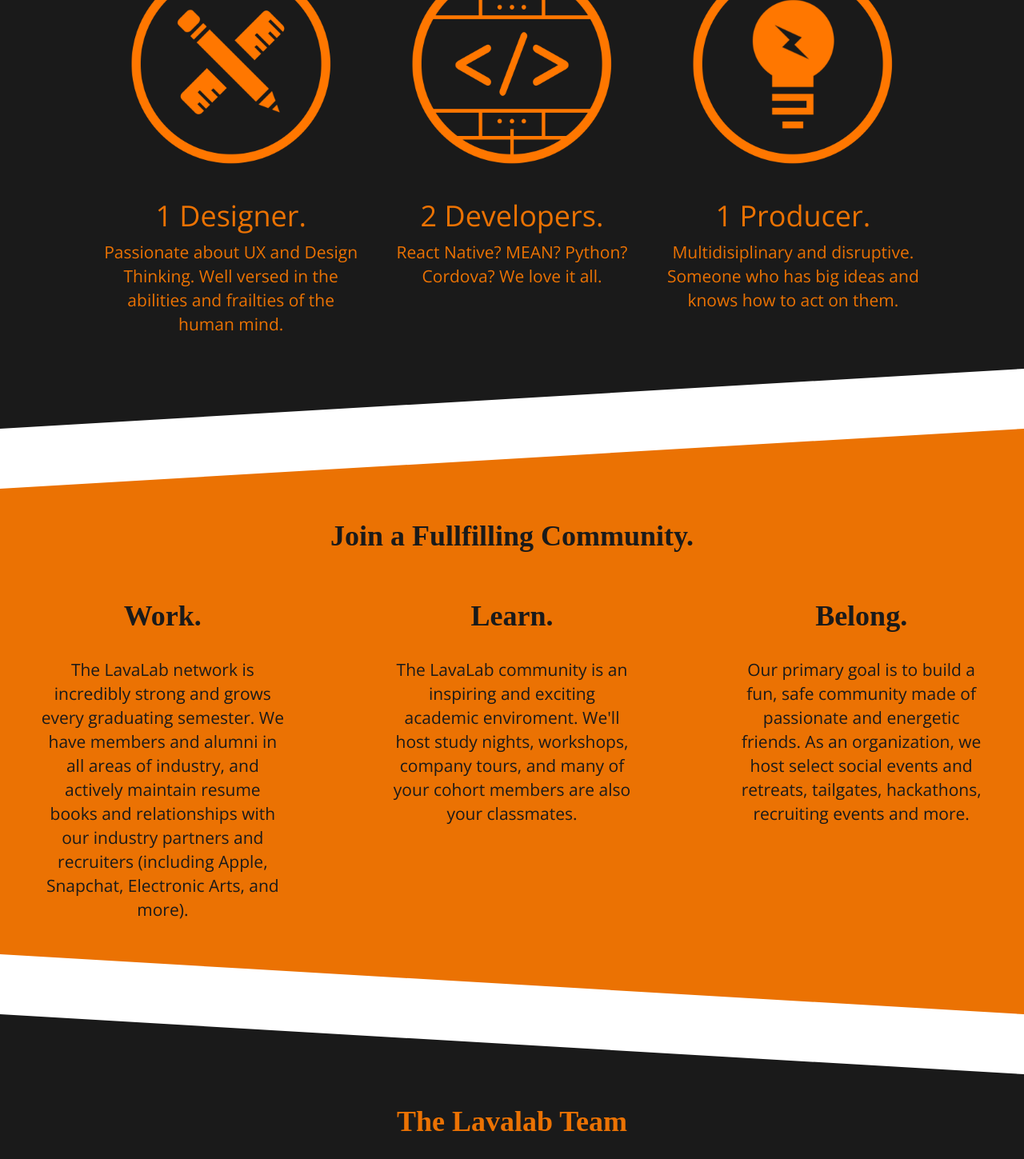
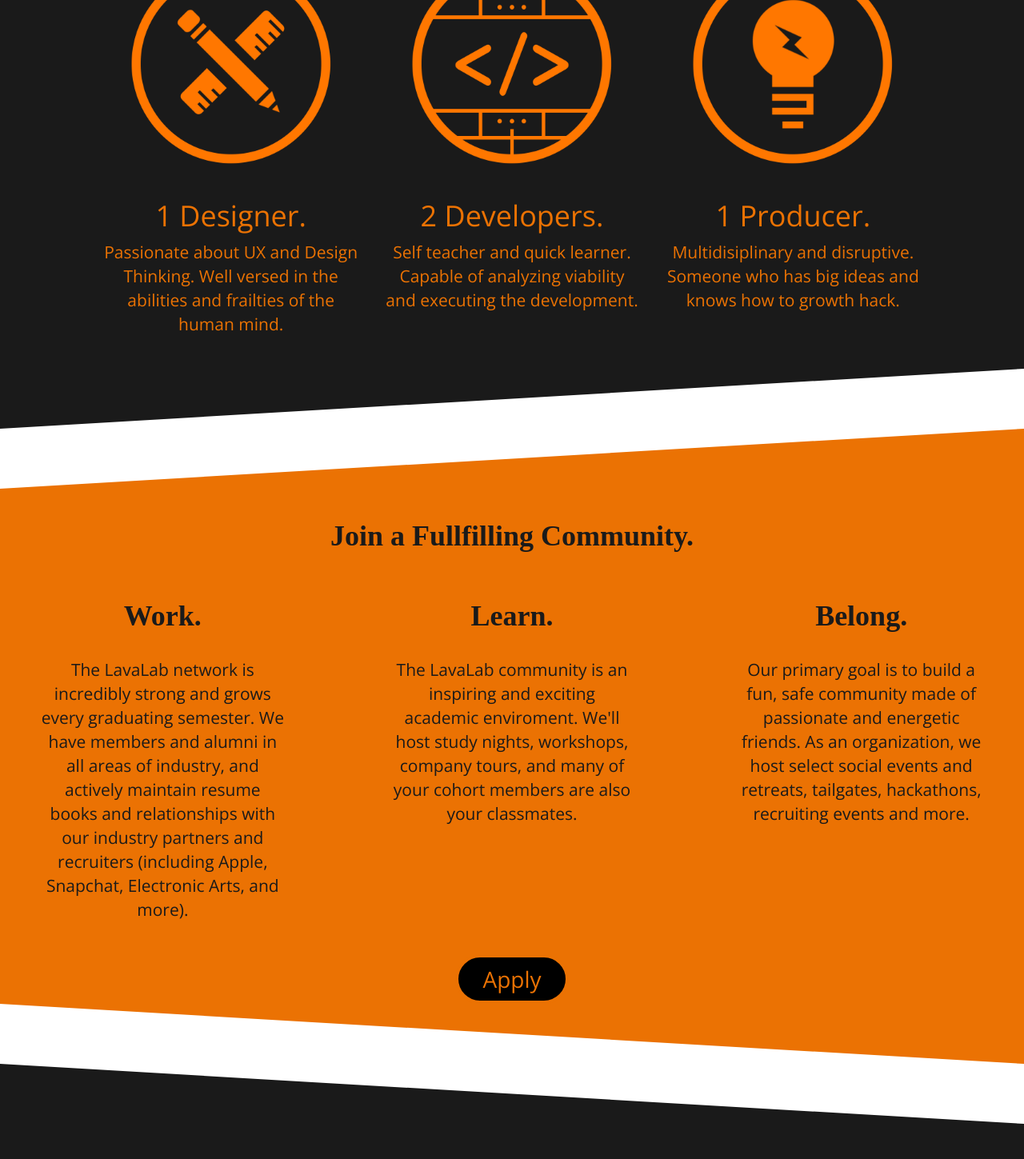
Before and after one commit to jzeiders/Lavalab, a React (Create React App) app: page / in a window 1280 px wide. Shown: the part 1076-2525 px from the top of the page at 80% size. Built offline with nearby package versions, Linux system fonts and the light colour scheme; a web font is replaced by a local one.

Commit message:
new small changes

```diff
--- a/src/App.css
+++ b/src/App.css
@@ -95,6 +95,10 @@ button {
   border-color:#eb7203;
   border-style: solid;
   border-width: 4px;
+}
+
+.curriculumButton {
+    background: rgba(0,0,0,1);
 }
 
 /* Grow */
--- a/src/components/Button.js
+++ b/src/components/Button.js
@@ -18,6 +18,13 @@ class LavaButton extends Component {
         </button></a>
         );
       }
+      else if (this.props.scrollButton === "2") {
+        return (
+        <a href={this.props.link}><button className="hvr-grow curriculumButton">
+          {this.props.text}
+        </button></a>
+        );
+      }
       else {
         return (
         <a href={this.props.link}><button className="hvr-grow">
--- a/src/components/Community.js
+++ b/src/components/Community.js
@@ -21,14 +21,14 @@ class Community extends Component {
                           <img className="role-image" src="developer.png"/>
                           <h1>2 Developers.</h1>
                           <p>
-                            React Native? MEAN? Python? Cordova? We love it all.
+                            Self teacher and quick learner. Capable of analyzing viability and executing the development.
                           </p>
                         </div>
                         <div className="col-md-4">
                           <img className="role-image" src="production.png"/>
                           <h1>1 Producer.</h1>
                           <p>
-                            Multidisiplinary and disruptive. Someone who has big ideas and knows how to act on them.
+                            Multidisiplinary and disruptive. Someone who has big ideas and knows how to growth hack.
                           </p>
                         </div>
                     </div>
--- a/src/components/Curriculum.js
+++ b/src/components/Curriculum.js
@@ -1,5 +1,6 @@
 import React, { Component } from 'react';
 import '../App.css';
+import LavaButton from './Button';
 
 class Curriculum extends Component {
   render() {
@@ -29,6 +30,7 @@ class Curriculum extends Component {
                         </p>
                       </div>
                   </div>
+                  <LavaButton scrollButton="2" text="Apply" link="https://f17lavalab.typeform.com/to/jhcnR4" />
           </div>
       <div className="bottom"></div>
       </div>
--- a/src/components/Footer.js
+++ b/src/components/Footer.js
@@ -17,6 +17,7 @@ export class Footer extends React.Component {
           </ul>
         </div>
         <a href="design-guidelines.pdf"><b>Design Guidelines</b></a>
+        <br />
       </div>
       </div>
     );
```
